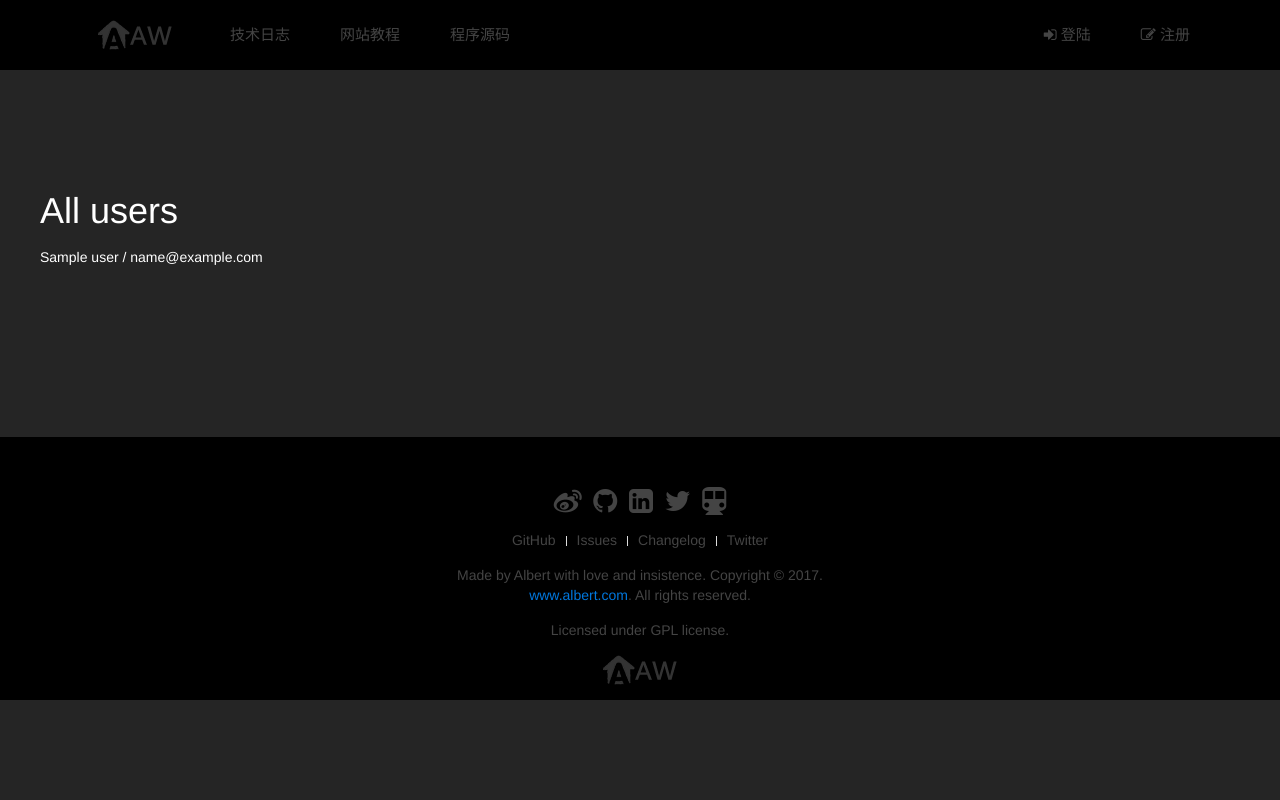
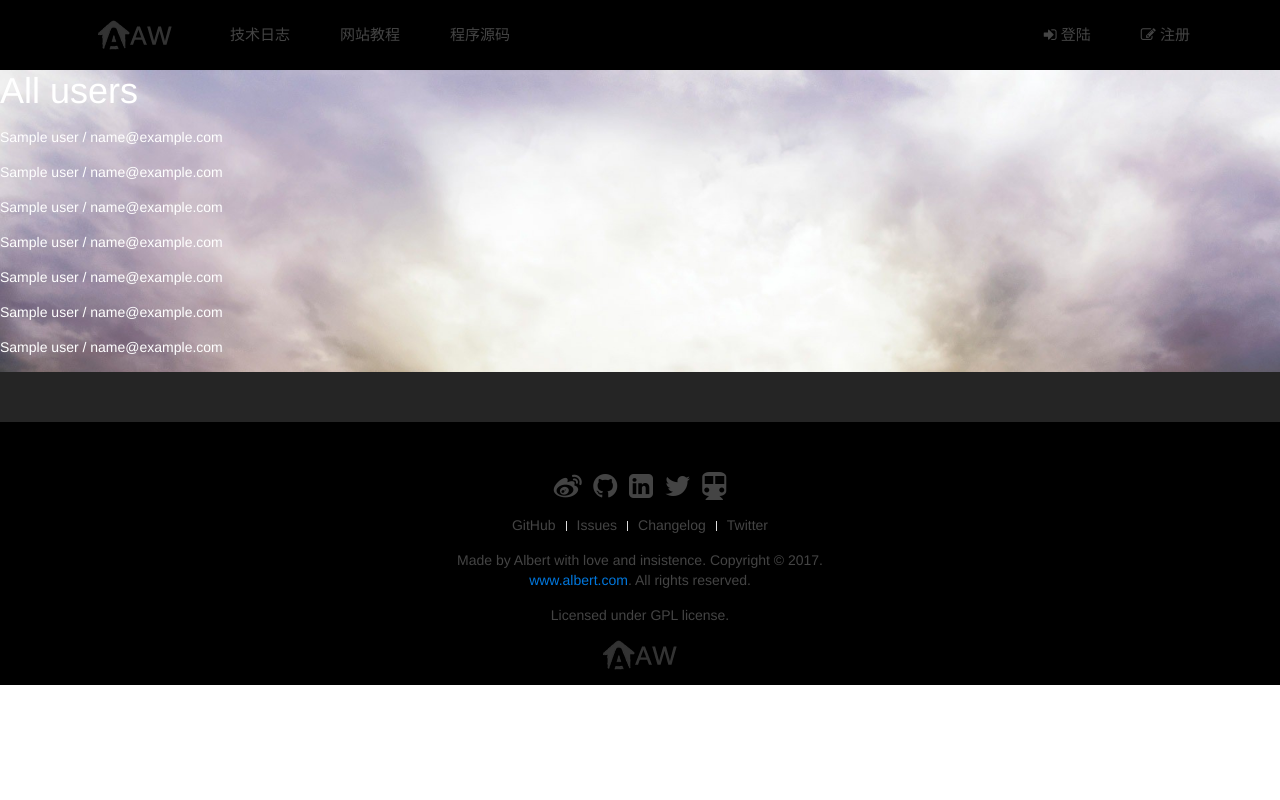
Before and after one commit to AlbertGithubHome/albert-web-app, a Python web app: template www/templates/index.html in a window 1280 px wide. Run offline with Jinja, Linux system fonts and the light colour scheme; the template is opened without the code that fills it: most values are stand-ins (such as "Sample title", 1, 10 or a date in 2020); some libraries are stand-ins or nearby versions.

Commit message:
mydify page effect

```diff
--- a/www/static/css/albert.css
+++ b/www/static/css/albert.css
@@ -18,9 +18,6 @@ html {
     overflow-y: scroll;
     -webkit-font-smoothing: antialiased;
     -moz-osx-font-smoothing: grayscale;
-    margin: 0;
-    padding: 0;
-    height: 100%;
 }
 
 /* Removes default margin.
@@ -42,11 +39,22 @@ body {
   bottom:0;
 }
 
+.aw-container-center
+{
+  background: url("../images/zzpic204.jpg") no-repeat;
+  height:100%;
+  width:100%;
+  overflow: hidden;
+  background-size:cover;
+}
+
 .aw-text-color {
   color:#444444;
 }
 
-.aw-background { background: #252525; }
+.aw-background {
+  background: #252525;
+}
 
 
 /*
--- /dev/null
+++ b/www/templates/__index__.html
@@ -0,0 +1,101 @@
+<!DOCTYPE html>
+<!--
+{% macro pagination(url, page) %}
+    <ul class="uk-pagination">
+        {% if page.has_previous %}
+            <li><a href="{{ url }}{{ page.page_index - 1 }}"><i class="uk-icon-angle-double-left"></i></a></li>
+        {% else %}
+            <li class="uk-disabled"><span><i class="uk-icon-angle-double-left"></i></span></li>
+        {% endif %}
+            <li class="uk-active"><span>{{ page.page_index }}</span></li>
+        {% if page.has_next %}
+            <li><a href="{{ url }}{{ page.page_index + 1 }}"><i class="uk-icon-angle-double-right"></i></a></li>
+        {% else %}
+            <li class="uk-disabled"><span><i class="uk-icon-angle-double-right"></i></span></li>
+        {% endif %}
+    </ul>
+{% endmacro %}
+-->
+<html>
+<head>
+    <meta charset="utf-8" />
+    {% block meta %}<!-- block meta  -->{% endblock %}
+    <title>{% block title %} ? {% endblock %} - Albert Python</title>
+    <link rel="stylesheet" href="/static/css/uikit.min.css">
+    <link rel="stylesheet" href="/static/css/uikit.gradient.min.css">
+    <link rel="stylesheet" href="/static/css/awesome.css" />
+    <link rel="stylesheet" href="/static/css/albert.css" />
+    <script src="/static/js/jquery.min.js"></script>
+    <script src="/static/js/sha1.min.js"></script>
+    <script src="/static/js/uikit.min.js"></script>
+    <script src="/static/js/sticky.min.js"></script>
+    <script src="/static/js/vue.min.js"></script>
+    <script src="/static/js/awesome.js"></script>
+    {% block beforehead %}<!-- before head  -->{% endblock %}
+</head>
+<body class="aw-background">
+    <nav class="aw-navbar uk-navbar uk-navbar-attached">
+        <div class="uk-container uk-container-center">
+             <a class="uk-navbar-brand uk-hidden-small" href="/"><img class="uk-margin uk-margin-remove" src="static/images/aw_icon.png" width="90" height="30" title="AlbertWorld" alt="AlbertWorld"></a>
+
+            <ul class="uk-navbar-nav uk-hidden-small">
+                <li data-url="blogs"><a href="/blog">技术日志</a></li>
+                <li><a target="_blank" href="/">网站教程</a></li>
+                <li><a target="_blank" href="/">程序源码</a></li>
+            </ul>
+            <div class="uk-navbar-flip">
+                <ul class="uk-navbar-nav">
+                {% if __user__ %}
+                    <li class="uk-parent" data-uk-dropdown>
+                        <a href="#0"><i class="uk-icon-user"></i> {{ __user__.name }}</a>
+                        <div class="uk-dropdown uk-dropdown-navbar">
+                            <ul class="uk-nav uk-nav-navbar">
+                                <li><a href="/signout"><i class="uk-icon-sign-out"></i> 登出</a></li>
+                            </ul>
+                        </div>
+                    </li>
+                {% else %}
+                    <li><a href="/signin"><i class="uk-icon-sign-in"></i> 登陆</a></li>
+                    <li><a href="/register"><i class="uk-icon-edit"></i> 注册</a></li>
+                {% endif %}
+                </ul>
+            </div>
+        </div>
+    </nav>
+
+
+    <!-- content -->
+    {% block content %}
+    {% endblock %}
+    <!-- // content -->
+
+    <div class="uk-margin-large-top aw-footer">
+        <div class="uk-container uk-container-center uk-text-center">
+            <div class="uk-panel uk-margin-top uk-margin-bottom">
+                <br>
+                <p>
+                    <a target="_blank" href="#"><i class="uk-icon-weibo uk-icon-medium aw-text-color"></i></a>&nbsp;&nbsp;
+                    <a target="_blank" href="https://github.com/AlbertGithubHome"><i class="uk-icon-github uk-icon-medium aw-text-color"></i></a>&nbsp;&nbsp;
+                    <a target="_blank" href="#"><i class="uk-icon-linkedin-square uk-icon-medium aw-text-color"></i></a>&nbsp;&nbsp;
+                    <a target="_blank" href="#"><i class="uk-icon-twitter uk-icon-medium aw-text-color" ></i></a>&nbsp;&nbsp;
+                    <a target="_blank" href="#"><i class="uk-icon-hover uk-icon-subway uk-icon-medium aw-text-color"></i></a>
+                </p>
+
+                <ul class="uk-subnav uk-subnav-line uk-flex-center">
+                    <li><a href="http://github.com/uikit/uikit">GitHub</a></li>
+                    <li><a href="http://github.com/uikit/uikit/issues">Issues</a></li>
+                    <li><a href="http://github.com/uikit/uikit/blob/master/CHANGELOG.md">Changelog</a></li>
+                    <li><a href="https://twitter.com/getuikit">Twitter</a></li>
+                </ul>
+
+                <div class="uk-panel">
+                    <p>Made by <a href="http://www.yootheme.com" class="uk-link aw-text-color">Albert</a> with love and insistence. Copyright &copy; 2017.<br><a href="#" target="_blank">www.albert.com</a>. All rights reserved.</p>
+                    <p>Licensed under <a href="https://github.com/AlbertGithubHome/albert-web-app/blob/master/LICENSE" class="aw-text-color">GPL license</a>.</p>
+                    <!--<a target="_blank" href="#"><i class="uk-icon-android" style="font-size:64px; color: #444;"></i></a><br>-->
+                    <a href="/"><img src="static/images/aw_icon.png" width="90" height="30" title="AlbertWorld" alt="AlbertWorld"></a>
+                </div>
+            </div>
+        </div>
+    </div>
+</body>
+</html>
--- a/www/templates/index.html
+++ b/www/templates/index.html
@@ -1,4 +1,4 @@
-{% extends '__base__.html' %}
+{% extends '__index__.html' %}
 
 {% block title %}Home{% endblock %}
 
@@ -11,8 +11,26 @@
 
 {% block content %}
 
-    <div class="uk-width-medium aw-section aw-section-colored">
+    <div class="aw-section-colored aw-container-center">
     <h1>All users</h1>
+    {% for u in users %}
+    <p>{{ u.name }} / {{ u.email }}</p>
+    {% endfor %}
+    {% for u in users %}
+    <p>{{ u.name }} / {{ u.email }}</p>
+    {% endfor %}
+    {% for u in users %}
+    <p>{{ u.name }} / {{ u.email }}</p>
+    {% endfor %}
+    {% for u in users %}
+    <p>{{ u.name }} / {{ u.email }}</p>
+    {% endfor %}
+    {% for u in users %}
+    <p>{{ u.name }} / {{ u.email }}</p>
+    {% endfor %}
+    {% for u in users %}
+    <p>{{ u.name }} / {{ u.email }}</p>
+    {% endfor %}
     {% for u in users %}
     <p>{{ u.name }} / {{ u.email }}</p>
     {% endfor %}
```
Also changed, not shown: www/static/images/background.jpg (added), www/static/images/zzpic204.jpg (added).
